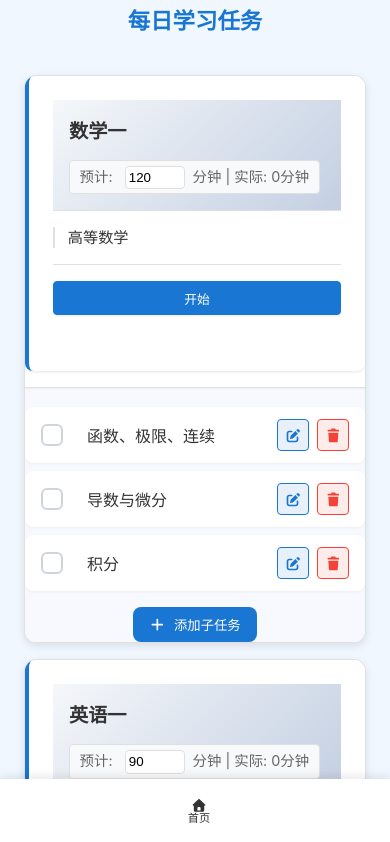
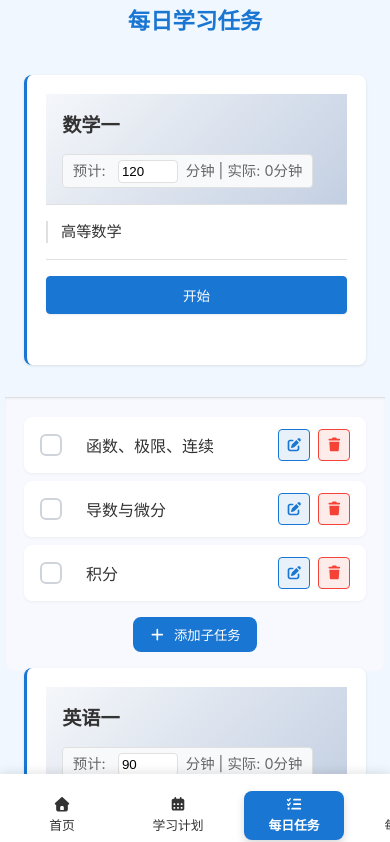
Before and after one commit to dlt666/11408Plan, a React (Vite) app: page /tasks in a window 390 px wide. Shown: the top 842 px of the page. Built offline with nearby package versions, Linux system fonts and the light colour scheme.

Commit message:
修不好了回退

```diff
--- a/src/components/TaskList.tsx
+++ b/src/components/TaskList.tsx
@@ -460,7 +460,7 @@ const TaskList: React.FC = () => {
       <h2>每日学习任务</h2>
       {tasks && tasks.length > 0 ? (
         tasks.map(task => (
-          <div key={task.id} className="task-container">
+          <React.Fragment key={task.id}>
             <div
               className="task-item"
               onClick={() => navigate(`/tasks/${task.id}`)}
@@ -647,7 +647,7 @@ const TaskList: React.FC = () => {
                 </div>
               </div>
             )}
-          </div>
+          </React.Fragment>
         ))
       ) : (
         <div className="no-tasks">
--- a/src/index.css
+++ b/src/index.css
@@ -114,18 +114,17 @@ body {
   box-shadow: 0 -2px 10px rgba(0, 0, 0, 0.1);
   display: flex;
   justify-content: space-around;
-  padding: 0.6rem 0;
+  padding: 0.8rem 0.5rem;
   z-index: 1000;
-  height: 65px;
-  align-items: center;
-  width: 100%;
+  height: 70px;
+  align-items: center;
 }
 
 .app-nav button {
   background: transparent;
   border: none;
   color: var(--text-color);
-  padding: 0.3rem 0;
+  padding: 0.4rem 0.8rem;
   border-radius: var(--border-radius);
   cursor: pointer;
   transition: var(--transition);
@@ -133,15 +132,14 @@ body {
   display: flex;
   flex-direction: column;
   align-items: center;
-  gap: 0.1rem;
+  gap: 0.2rem;
+  min-width: 70px;
   flex: 1;
-  width: 25%;
-  max-width: none;
-  min-width: 0;
+  max-width: 100px;
 }
 
 .app-nav button i {
-  font-size: 1.1rem;
+  font-size: 1.2rem;
 }
 
 .app-nav button.active {
@@ -157,14 +155,13 @@ body {
 }
 
 .app-nav button span {
-  font-size: 0.7rem;
+  font-size: 0.8rem;
   text-align: center;
-  line-height: 1;
 }
 
 .app-nav button .fa {
-  font-size: 1.1rem;
-  margin-bottom: 0.1rem;
+  font-size: 1.2rem;
+  margin-bottom: 0.2rem;
 }
 
 .app-content {
@@ -314,28 +311,18 @@ body {
   padding: 0 1rem;
 }
 
-.task-container {
+.task-item {
   background: var(--card-color);
-  border-radius: 12px;
-  box-shadow: 0 3px 8px rgba(0, 0, 0, 0.1);
-  overflow: hidden;
-  transition: all 0.3s ease;
-  border: 1px solid var(--border-color);
-}
-
-.task-container:hover {
-  box-shadow: 0 5px 15px rgba(0, 0, 0, 0.15);
-  transform: translateY(-3px);
-}
-
-.task-item {
-  padding: 1.5rem;
-  border-left: 4px solid var(--primary-color);
+  border-radius: 8px;
+  padding: 1.2rem;
+  box-shadow: 0 2px 6px rgba(0, 0, 0, 0.06);
+  border-left: 3px solid var(--primary-color);
   transition: all 0.2s ease;
 }
 
 .task-item:hover {
-  background-color: rgba(25, 118, 210, 0.02);
+  box-shadow: 0 4px 12px rgba(0, 0, 0, 0.1);
+  transform: translateY(-2px);
 }
 
 .task-header {
@@ -709,14 +696,12 @@ body {
   }
 
   .app-nav button {
-    padding: 0.4rem 0.6rem;
-    font-size: 0.8rem;
-    min-width: 60px;
+    padding: 0.4rem 0.8rem;
+    font-size: 0.9rem;
   }
 
   .app-content {
     padding: 0.5rem;
-    padding-bottom: 90px;
   }
 
   .countdown-container,
@@ -734,39 +719,7 @@ body {
   }
 
   .plan-templates {
-    grid-template-columns: repeat(2, 1fr);
-    gap: 0.8rem;
-  }
-
-  .task-actions {
-    display: grid;
-    grid-template-columns: repeat(2, 1fr);
-    gap: 0.5rem;
-  }
-
-  .task-actions button {
-    padding: 0.4rem 0.8rem;
-    font-size: 0.8rem;
-    min-width: 60px;
-  }
-
-  .plan-template {
-    padding: 1rem;
-  }
-
-  .plan-template h3 {
-    font-size: 1rem;
-    margin-bottom: 0.8rem;
-  }
-
-  .plan-template p {
-    font-size: 0.85rem;
-    margin-bottom: 0.8rem;
-  }
-
-  .select-button {
-    padding: 0.6rem;
-    font-size: 0.8rem;
+    grid-template-columns: 1fr;
   }
 }
 
```
Also changed, not shown: 1 other file (tests, documents, lock files or other folders).
